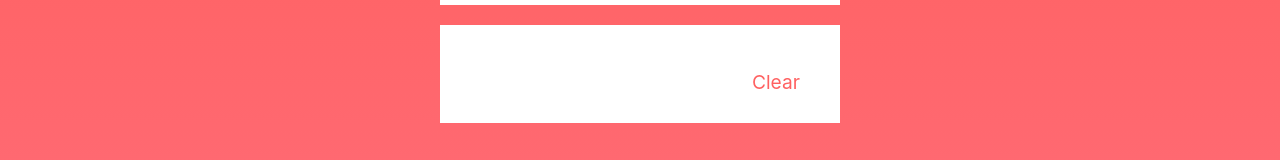
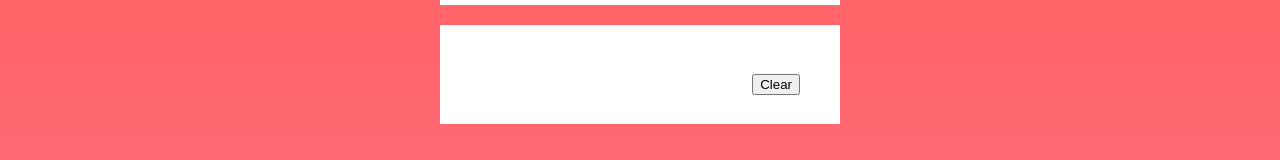
Before and after one commit to r-shirasu/todolist_React_practice, a React (Create React App) app: page / in a window 1280 px wide. Shown: the part 139-299 px from the top of the page. Built offline with nearby package versions, Linux system fonts and the light colour scheme.

Commit message:
todoListをリセットする

```diff
--- a/src/App.js
+++ b/src/App.js
@@ -13,6 +13,10 @@ export const App = () => {
 
   const addTodo = (inputValue) => {
     setTodoList([...todoList, inputValue]);
+  };
+
+  const resetTodoList = () => {
+    setTodoList([]);
   };
 
   return (
@@ -33,7 +37,10 @@ export const App = () => {
             return <li key={`${todo}${index}`}>{todo}</li>;
           })}
         </ul>
-        <p>Clear</p>
+        <p>
+          {/* FIXME CSSを調整する */}
+          <button onClick={resetTodoList}>Clear</button>
+        </p>
       </div>
     </div>
   );
```
